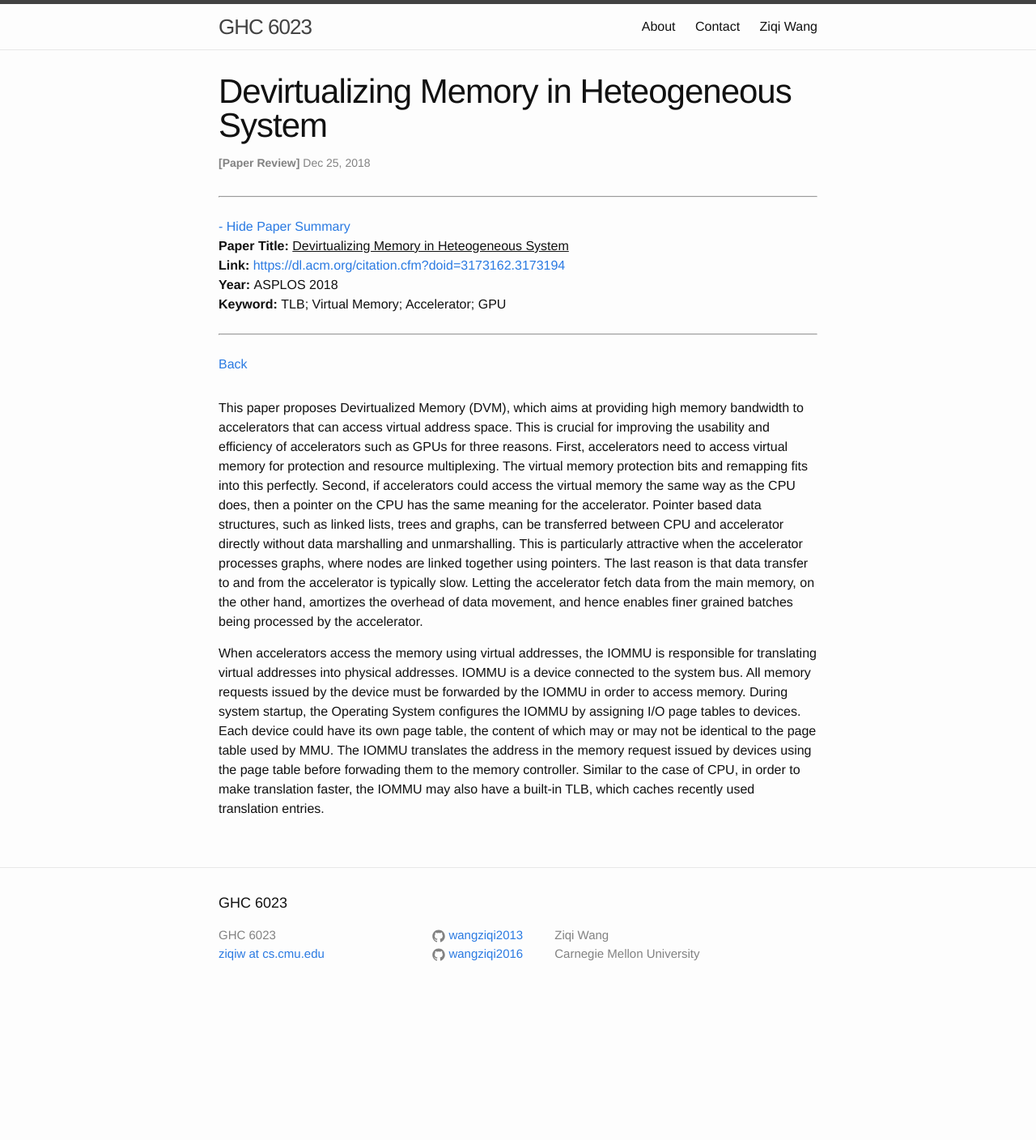
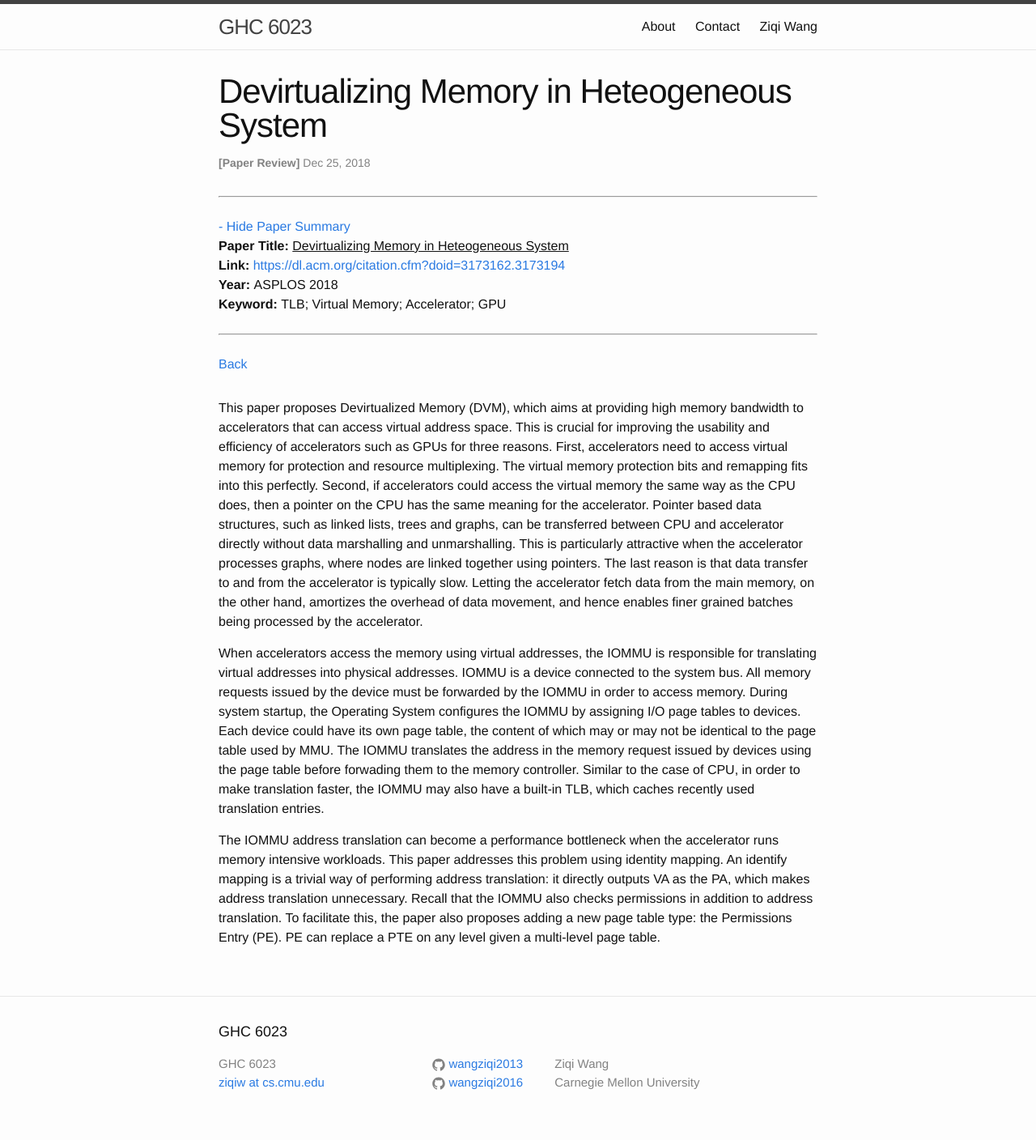
Before and after one commit to wangziqi2013/wangziqi2013.github.io, a Jekyll site: the page built from _posts/2018-12-25-dvm.markdown, in a window 1280 px wide. Shown: the whole page at 81% size. Built offline with Jekyll 4.4.1, drawn with Linux system fonts in a browser that asks for light colours; before the commit the page ends 1249 px from its top, so only the background shows below that.

Commit message:
Finish addr translation

```diff
--- a/_posts/2018-12-25-dvm.markdown
+++ b/_posts/2018-12-25-dvm.markdown
@@ -31,3 +31,9 @@ by assigning I/O page tables to devices. Each device could have its own page tab
 identical to the page table used by MMU. The IOMMU translates the address in the memory request issued by devices
 using the page table before forwading them to the memory controller. Similar to the case of CPU, in order to make
 translation faster, the IOMMU may also have a built-in TLB, which caches recently used translation entries.
+
+The IOMMU address translation can become a performance bottleneck when the accelerator runs memory intensive workloads.
+This paper addresses this problem using identity mapping. An identify mapping is a trivial way of performing address
+translation: it directly outputs VA as the PA, which makes address translation unnecessary. Recall that the IOMMU also
+checks permissions in addition to address translation. To facilitate this, the paper also proposes adding a new page
+table type: the Permissions Entry (PE). PE can replace a PTE on any level given a multi-level page table.
```
